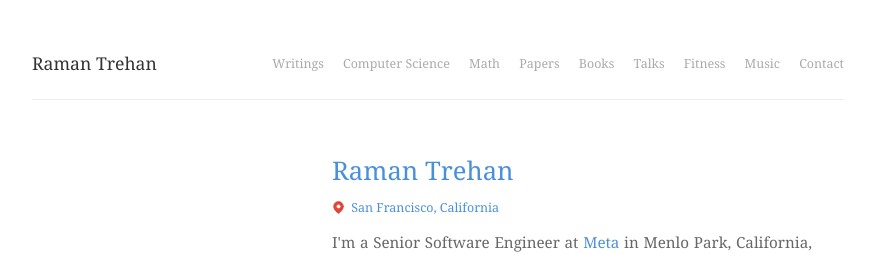
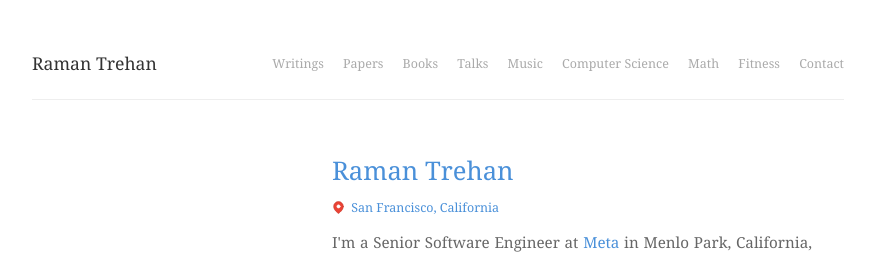
Before and after one commit to ramandeeptrehan/ramandeeptrehan.github.io, a Jekyll site: the page built from index.html, in a window 1280 px wide. Shown: the top 254 px of the page, without its empty margins (202-1077 px from the left). Built offline with Jekyll 4.4.1, drawn with Linux system fonts in a browser that asks for light colours.

Commit message:
Restore original nav order

```diff
--- a/_layouts/default.html
+++ b/_layouts/default.html
@@ -16,13 +16,13 @@
     </div>
     <nav>
       <a href="/writings/" {% if page.url contains '/writings' %}class="active"{% endif %}>Writings</a>
-      <a href="/cs/" {% if page.url contains '/cs' %}class="active"{% endif %}>Computer Science</a>
-      <a href="/math/" {% if page.url contains '/math' %}class="active"{% endif %}>Math</a>
       <a href="/papers/" {% if page.url contains '/papers' %}class="active"{% endif %}>Papers</a>
       <a href="/books/" {% if page.url contains '/books' %}class="active"{% endif %}>Books</a>
       <a href="/talks/" {% if page.url contains '/talks' %}class="active"{% endif %}>Talks</a>
+      <a href="/music/" {% if page.url contains '/music' %}class="active"{% endif %}>Music</a>
+      <a href="/cs/" {% if page.url contains '/cs' %}class="active"{% endif %}>Computer Science</a>
+      <a href="/math/" {% if page.url contains '/math' %}class="active"{% endif %}>Math</a>
       <a href="/fitness/" {% if page.url contains '/fitness' %}class="active"{% endif %}>Fitness</a>
-      <a href="/music/" {% if page.url contains '/music' %}class="active"{% endif %}>Music</a>
       <a href="/contact/" {% if page.url contains '/contact' %}class="active"{% endif %}>Contact</a>
     </nav>
   </header>
```
